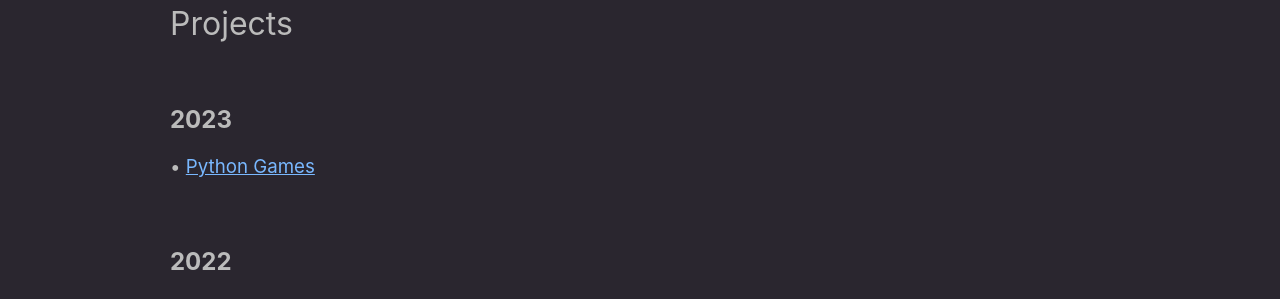
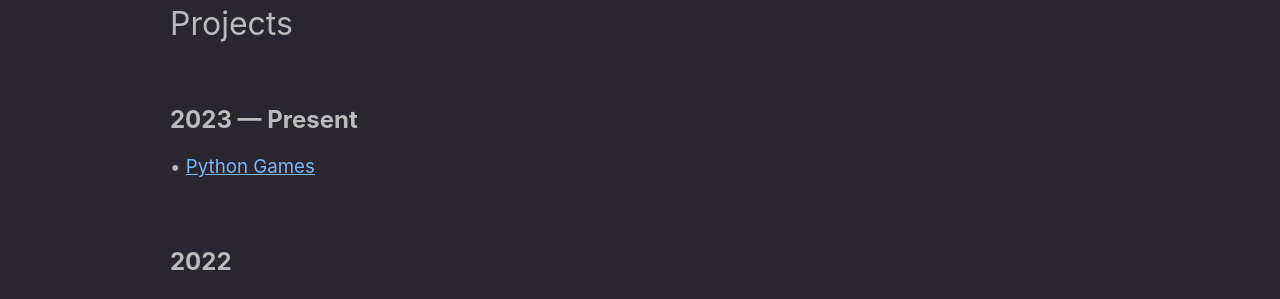
Before and after one commit to xyjiang970/xyjiang970.github.io, a Jekyll site: the page built from projects/projects_home.md, in a window 1280 px wide. Shown: the part 131-430 px from the top of the page. Built offline with Jekyll 4.4.1, drawn with Linux system fonts in a browser that asks for light colours.

Commit message:
Update projects_home.md

```diff
--- a/projects/projects_home.md
+++ b/projects/projects_home.md
@@ -9,7 +9,7 @@ description:
 
 <br>
 
-<H2><b>2023</b></H2>
+<H2><b>2023 — Present</b></H2>
 
 <H3 style="margin-bottom:0;">• <a href="https://github.com/xyjiang970/games" target="_blank">
 <u>Python Games</u>
```
